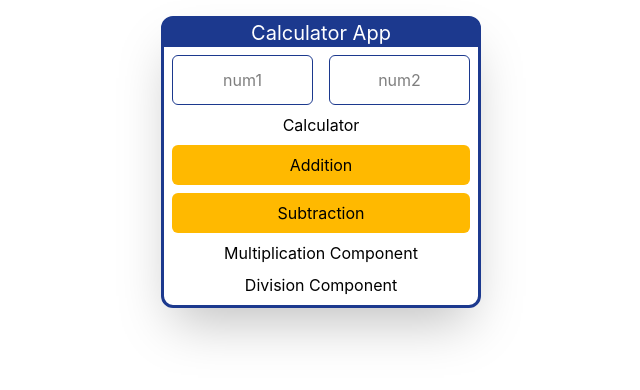
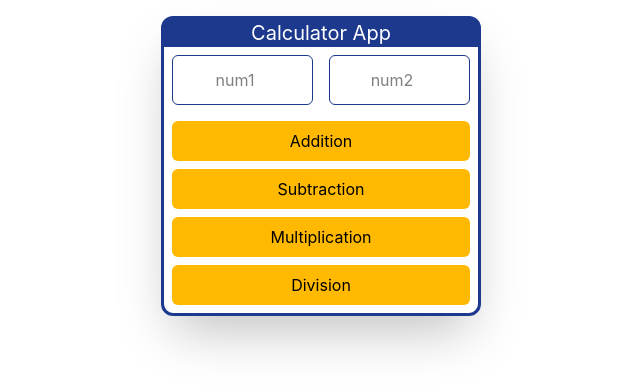
Before and after one commit to ishwarinandargi/react-project, a React (Create React App) app in the folder nexus-app/: page / in a window 1280 px wide. Shown: the top 390 px of the page, without its empty margins (319-959 px from the left). Built offline with nearby package versions, Linux system fonts and the light colour scheme.

Commit message:
Made the buttons functional

```diff
--- a/nexus-app/src/step1/Addition.jsx
+++ b/nexus-app/src/step1/Addition.jsx
@@ -1,6 +1,11 @@
 import Button from "./Button";
 
-let Addition = () => {
-  return <Button label={"Addition"} />;
+let Addition = ({ num1, num2 }) => {
+  function handleAddition() {
+    console.log(Number(num1) + Number(num2));
+    alert("The output is", Number(num1) + Number(num2));
+  }
+
+  return <Button label={"Addition"} fn={handleAddition} />;
 };
 export default Addition;
--- a/nexus-app/src/step1/Division.jsx
+++ b/nexus-app/src/step1/Division.jsx
@@ -1,5 +1,13 @@
-let Division = () => {
-  return <div>Division Component</div>;
+import Button from "./Button";
+
+let Division = ({ num1, num2 }) => {
+  function handleDivision() {
+    if (!num1 || !num2) alert("Enter values here!!");
+    console.log(Number(num1) / Number(num2));
+    alert("The output is", Number(num1) / Number(num2));
+  }
+
+  return <Button label={"Division"} fn={handleDivision} />;
 };
 
 export default Division;
--- a/nexus-app/src/step1/Index.jsx
+++ b/nexus-app/src/step1/Index.jsx
@@ -2,8 +2,12 @@ import Addition from "./Addition";
 import Multiplication from "./Multiplication";
 import Subtraction from "./Subtraction";
 import Division from "./Division";
+import { useState } from "react";
 
 let Calculator = () => {
+  const [num1, setNum1] = useState();
+  const [num2, setNum2] = useState();
+
   return (
     <>
       <div className="flex justify-center">
@@ -13,22 +17,23 @@ let Calculator = () => {
           </h1>
           <div className="flex">
             <input
-              type="text"
+              type="number"
               className="border-1 border-blue-900 p-3 m-2 text-center w-1/2 rounded-md"
               placeholder="num1"
+              onChange={(e) => setNum1(e.target.value)}
             />
             <input
-              type="text"
+              type="number"
               className="border-1 border-blue-900 p-3 m-2 text-center w-1/2 rounded-md"
               placeholder="num2"
+              onChange={(e) => setNum2(e.target.value)}
             />
           </div>
-          <h1>Calculator </h1>
           <div className="flex flex-col gap-2 m-2">
-            <Addition />
-            <Subtraction />
-            <Multiplication />
-            <Division />
+            <Addition num1={num1} num2={num2} />
+            <Subtraction num1={num1} num2={num2} />
+            <Multiplication num1={num1} num2={num2} />
+            <Division num1={num1} num2={num2} />
           </div>
         </div>
       </div>
--- a/nexus-app/src/step1/Multiplication.jsx
+++ b/nexus-app/src/step1/Multiplication.jsx
@@ -1,5 +1,13 @@
-let Multiplication = () => {
-  return <div>Multiplication Component</div>;
+import Button from "./Button";
+
+let Multiplication = ({ num1, num2 }) => {
+  function handleMultiplication() {
+    if (!num1 || !num2) alert("Enter values here!!");
+    console.log(Number(num1) * Number(num2));
+    alert("The output is", Number(num1) * Number(num2));
+  }
+
+  return <Button label={"Multiplication"} fn={handleMultiplication} />;
 };
 
 export default Multiplication;
--- a/nexus-app/src/step1/Subtraction.jsx
+++ b/nexus-app/src/step1/Subtraction.jsx
@@ -1,6 +1,12 @@
 import Button from "./Button";
 
-let Subtraction = () => {
-  return <Button label={"Subtraction"} />;
+let Subtraction = ({ num1, num2 }) => {
+  function handleSubtraction() {
+    if (!num1 || !num2) alert("Enter values here!!");
+    console.log(Number(num1) - Number(num2));
+    alert("The output is", Number(num1) - Number(num2));
+  }
+
+  return <Button label={"Subtraction"} fn={handleSubtraction} />;
 };
 export default Subtraction;
```
